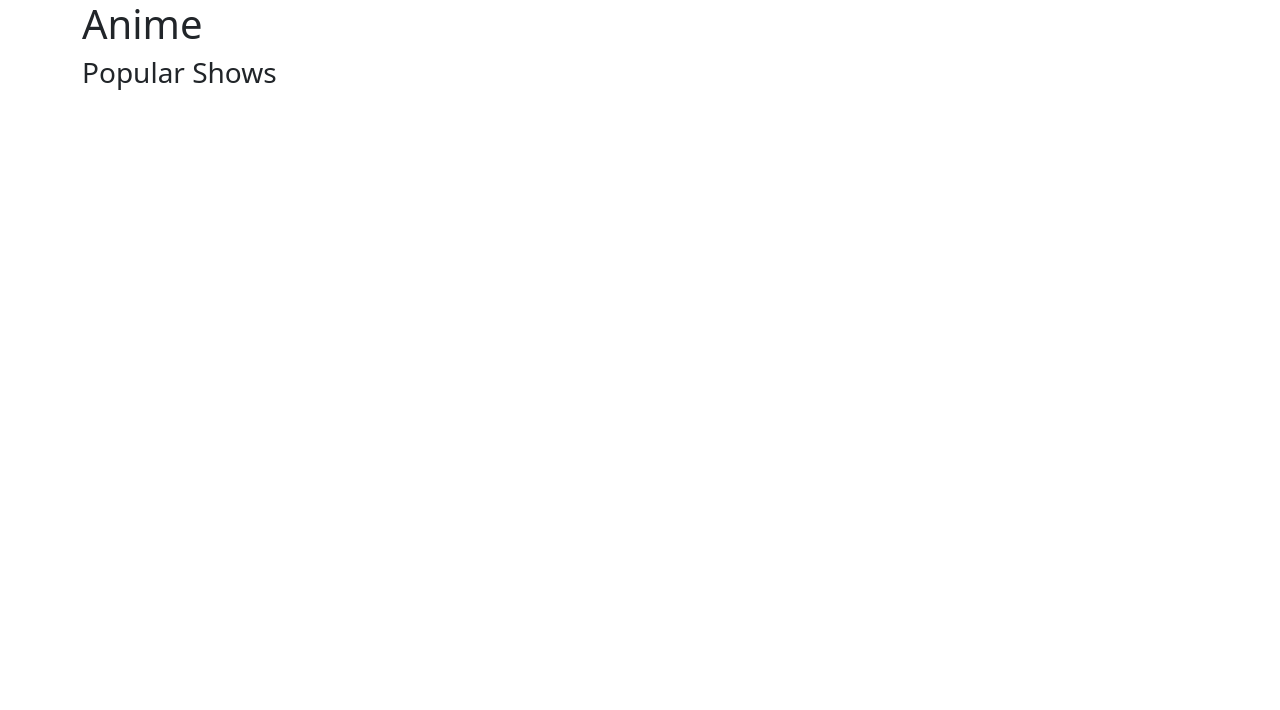
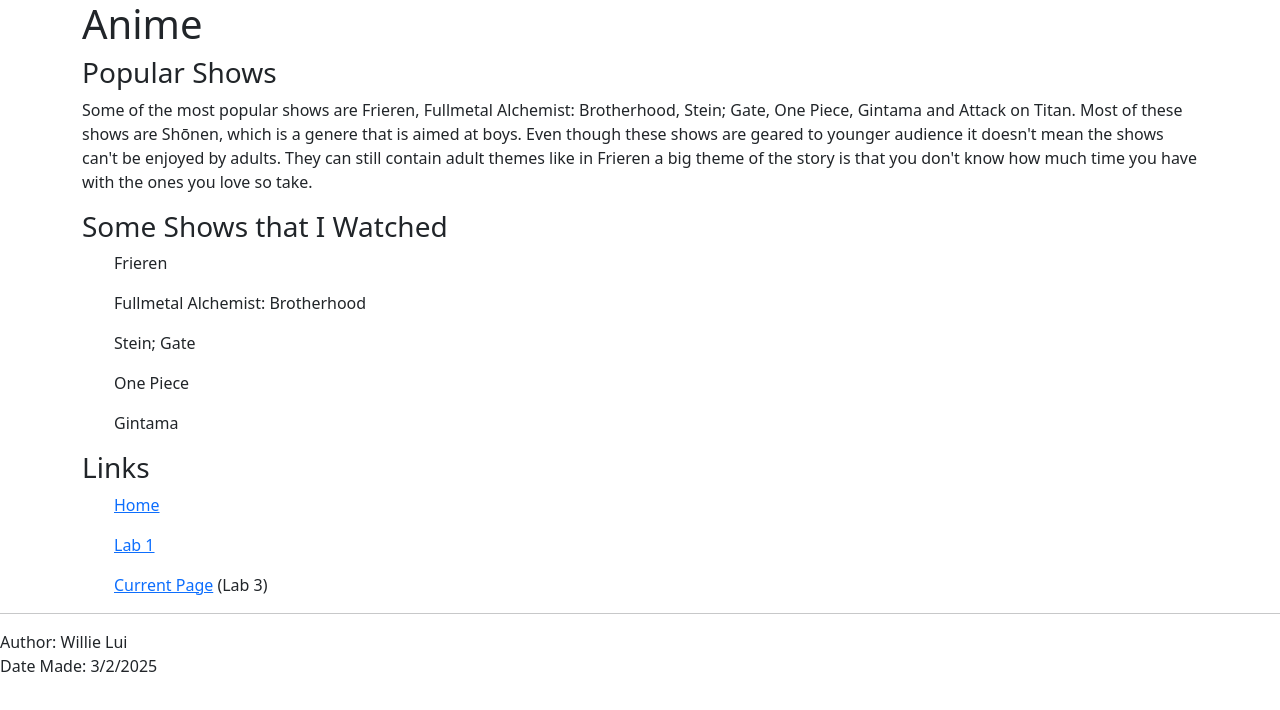
Before and after one commit to WillieLui429/CSC225-Lab3, a plain HTML site: page index.html in a window 1280 px wide. Drawn offline with nearby package versions, Linux system fonts and the light colour scheme.

Commit message:
Adding more stuff
Adding a paragraph, Navbar, list, author and date

```diff
--- a/index.html
+++ b/index.html
@@ -1,5 +1,10 @@
 <html>
     <head>
+        <style>
+        table, th, td {
+            border: borderless;
+          }
+          </style>
         <!-- Required meta tags -->
         <meta charset="utf-8">
         <meta name="viewport" content="width=device-width, initial-scale=1, shrink-to-fit=no">
@@ -14,7 +19,29 @@
             <div class ="jumbotron">
                 <h1>Anime</h1>
                 <h3>Popular Shows</h3>
-                <p></p>
+                <p>Some of the most popular shows are Frieren, Fullmetal Alchemist: Brotherhood,
+                     Stein; Gate, One Piece, Gintama and Attack on Titan.
+                    Most of these shows are Shōnen, which is a genere that is aimed at boys.
+                    Even though these shows are geared to younger audience it doesn't mean the
+                    shows can't be enjoyed by adults.
+                    They can still contain adult themes like in Frieren a big theme of the
+                    story is that you don't know how much time you have with the ones you love so take.
+                </p>
+                <h3>Some Shows that  I Watched</h3>
+                <ul>Frieren</ul>
+                <ul>Fullmetal Alchemist: Brotherhood</ul>
+                <ul>Stein; Gate</ul>
+                <ul>One Piece</ul>
+                <ul>Gintama</ul>
+
+                <h3>Links</h3>
+               <ul><a href = /CSC225_Lab1/>Home</a></ul>
+               <ul><a href = /CSC225-HomePage>Lab 1</a></ul>
+               <ul><a href =/CSC225-Lab3>Current Page</a> (Lab 3)</ul>
             </div>
         </div>
+        <hr/>
+    <body>Author: Willie Lui </body>
+    <br/>
+    <datetime>Date Made: 3/2/2025</datetime>
 </html>
```
